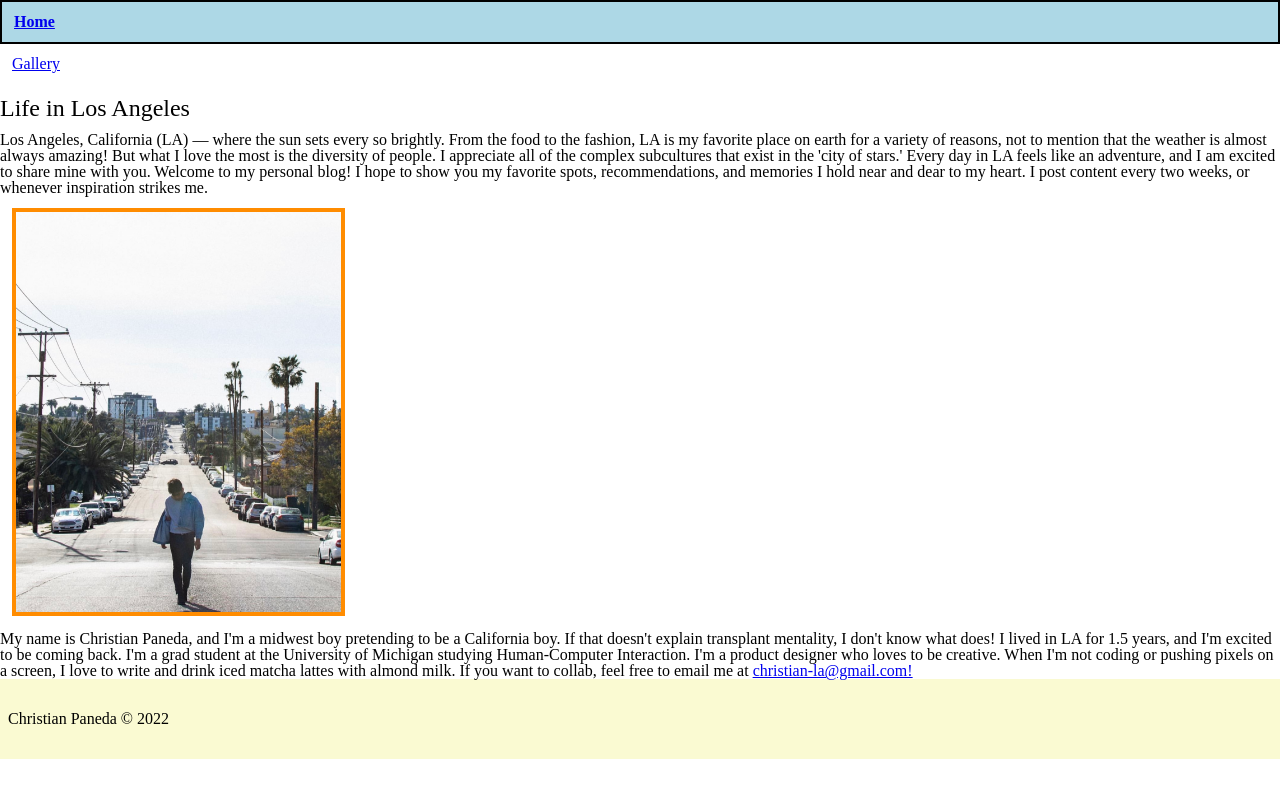
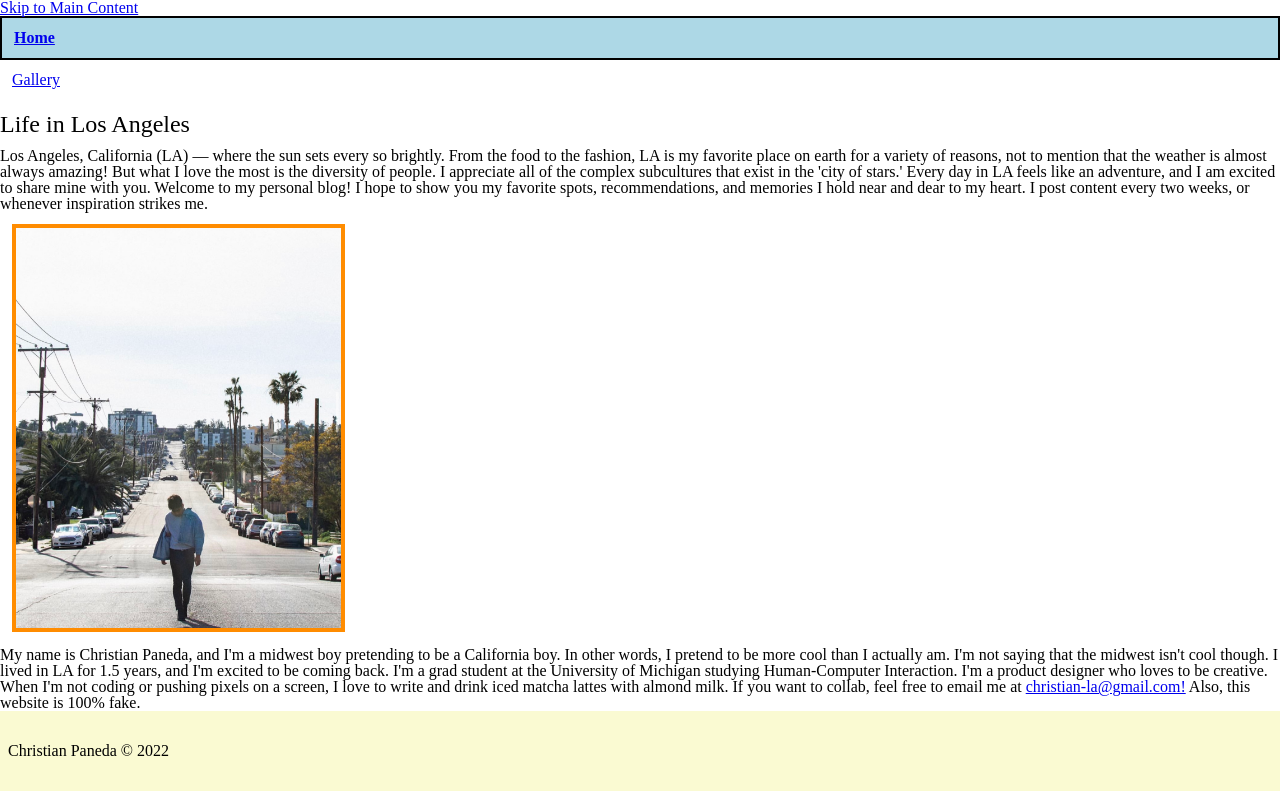
Before and after one commit to christianpaneda/ds4-example, a plain HTML site: page index.html in a window 1280 px wide. Drawn offline with Linux system fonts and the light colour scheme.

Commit message:
Add files via upload

```diff
--- a/css/style.css
+++ b/css/style.css
@@ -1,4 +1,4 @@
-/* 1. Identify the header, main, and footer of your page. */
+/* 1. Identify the header, main, and footer of your page and add a skip to content link. */
 
 /** DONE IN HTML **/
 
@@ -15,25 +15,6 @@ footer{
 /* 2. Add the paragraph and link tags */
 
 /** DONE IN HTML **/
-
-/* 3. Add a skip to content link */
-
-a.skip{
-    background: white;
-    left: 0;
-    padding: 6px;
-    position: absolute;
-    top: -40px;
-    -webkit-transition: top 1s ease-out;
-    transition: top 1s ease-out;
-    z-index: 1;
-  }
-
-  a.skip:focus{
-    top:20px;
-    color: black;
-    text-decoration-style: solid;
-  }
 
 /* 4. Style the links to in your site - make sure to indicate which one is the current page */
 
--- a/index.html
+++ b/index.html
@@ -30,7 +30,7 @@
 			</ul>
 		</nav>
 		<!-- The h1 is a semantic tag that aids accessibility -->
-		<h1>Life in Los Angeles</h1>
+		<h1 id="main">Life in Los Angeles</h1>
 	</header>
 
 	<!-- Every page should have a main tag for accessibility -->
@@ -41,7 +41,7 @@
 	<img src="images/christian.jpg" alt="boy walking down a sunny California street" width="400"/>
 
 		<!-- Make sure your anchor tags have a link (href) and a clickable component -->
-		<p>My name is Christian Paneda, and I'm a midwest boy pretending to be a California boy. If that doesn't explain transplant mentality, I don't know what does! I lived in LA for 1.5 years, and I'm excited to be coming back. I'm a grad student at the University of Michigan studying Human-Computer Interaction. I'm a product designer who loves to be creative. When I'm not coding or pushing pixels on a screen, I love to write and drink iced matcha lattes with almond milk. If you want to collab, feel free to email me at <a href="mailto:christian-la@gmail.com">christian-la@gmail.com!</a></p>
+		<p>My name is Christian Paneda, and I'm a midwest boy pretending to be a California boy. In other words, I pretend to be more cool than I actually am. I'm not saying that the midwest isn't cool though. I lived in LA for 1.5 years, and I'm excited to be coming back. I'm a grad student at the University of Michigan studying Human-Computer Interaction. I'm a product designer who loves to be creative. When I'm not coding or pushing pixels on a screen, I love to write and drink iced matcha lattes with almond milk. If you want to collab, feel free to email me at <a href="mailto:christian-la@gmail.com">christian-la@gmail.com!</a> Also, this website is 100% fake. </p>
 	</main>
 
 	<!-- Footer is a sematic tag page that aids readability -->
```
Also changed, not shown: gallery.html (+3 -1 lines).
